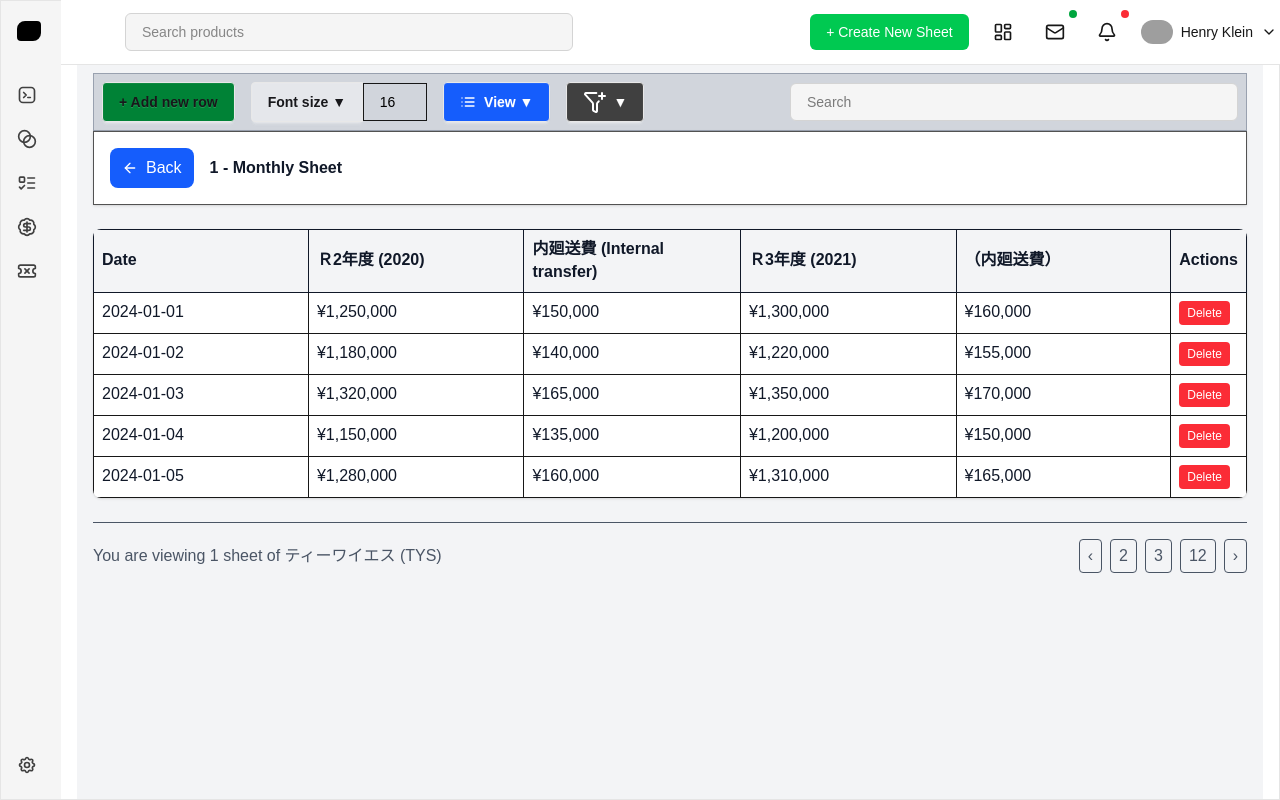
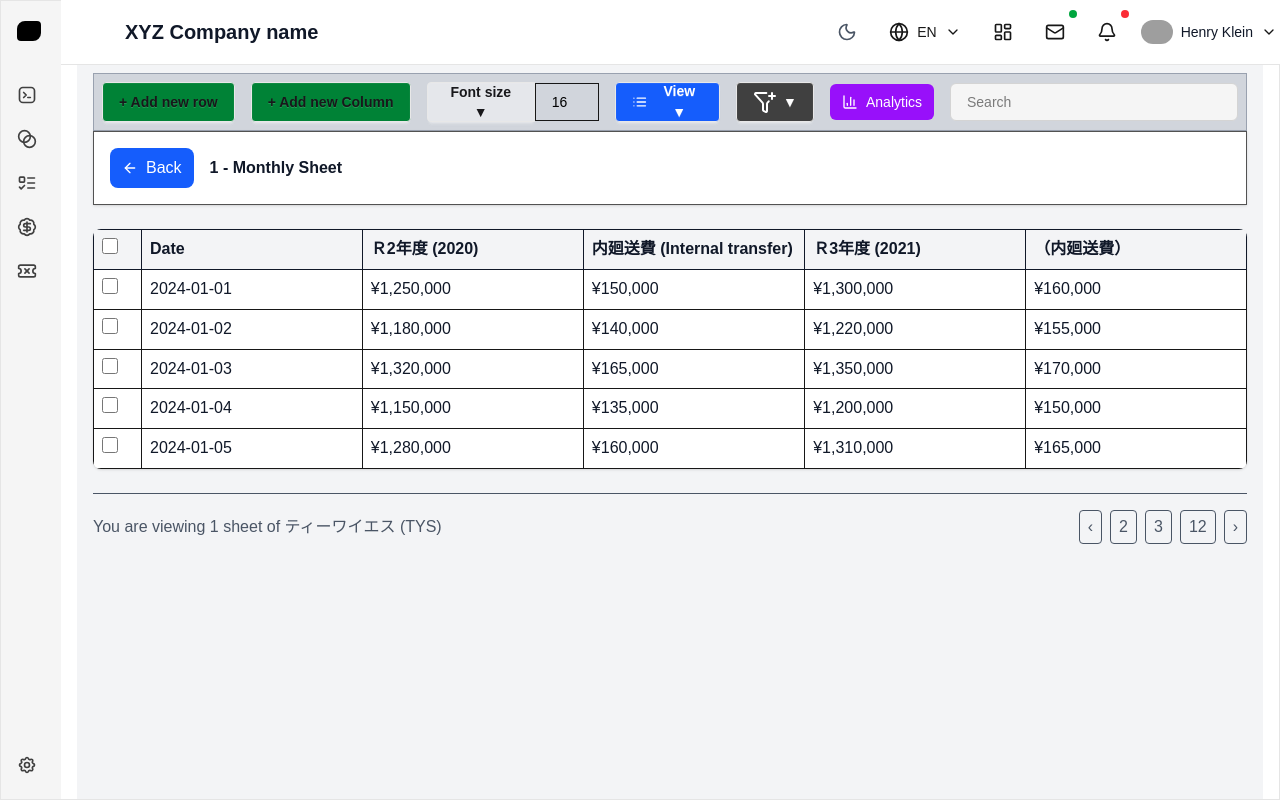
Before and after one commit to mehedi-kme08/next-japan, a Next.js app: page /features-3/Year/1 in a window 1280 px wide. Built offline with nearby package versions, Linux system fonts and the light colour scheme; grey boxes are pictures that could not be loaded.

Commit message:
some manual button added

```diff
--- a/src/app/component/Navigation/Navbar.js
+++ b/src/app/component/Navigation/Navbar.js
@@ -1,16 +1,19 @@
 'use client';
 
 import {
+  BarChart3,
   Bell,
   Calendar,
   ChevronDown,
+  Globe,
   LayoutDashboard,
   Link2,
   LogOut,
   Mail,
   Menu,
+  Moon,
   Settings,
-  UserPlus,
+  Sun,
   X
 } from 'lucide-react';
 import Image from 'next/image';
@@ -19,12 +22,37 @@ import { useState } from 'react';
 
 export default function Navbar() {
   const [mobileMenuOpen, setMobileMenuOpen] = useState(false);
+  const [isDarkMode, setIsDarkMode] = useState(false);
+  const [currentLanguage, setCurrentLanguage] = useState('EN');
+
+  const toggleDarkMode = () => {
+    setIsDarkMode(!isDarkMode);
+    // You can add actual dark mode logic here
+    document.documentElement.classList.toggle('dark');
+  };
+
+  const languages = [
+    { code: 'EN', name: 'English' },
+    { code: 'JP', name: '日本語' },
+    { code: 'CN', name: '中文' },
+    { code: 'KR', name: '한국어' }
+  ];
 
   return (
     <nav className="fixed top-0 w-screen bg-white dark:bg-neutral-800 z-50 border-b border-neutral-200 dark:border-neutral-700">
       <div className="flex items-center justify-between px-4 md:px-16 h-16">
-        {/* Left: Hamburger + Search */}
+        {/* Left: Company Name + Hamburger + Search */}
         <div className="flex items-center gap-4 flex-grow">
+          {/* Company Name - Desktop/Tablet Only */}
+          <div className="hidden md:flex items-center">
+            <h1 className="text-xl font-bold text-gray-900 dark:text-white">
+              XYZ Company name
+            </h1>
+            <span className="ml-2 text-sm text-gray-600 dark:text-gray-400">
+
+            </span>
+          </div>
+
           {/* Mobile Menu Button */}
           <button
             className="lg:hidden p-2 rounded hover:bg-neutral-200 dark:hover:bg-neutral-700"
@@ -33,19 +61,59 @@ export default function Navbar() {
             {mobileMenuOpen ? <X className="h-5 w-5" /> : <Menu className="h-5 w-5" />}
           </button>
 
-          {/* Search Bar */}
+          {/* Search Bar
           <form className="flex w-full max-w-xs sm:max-w-sm md:max-w-md">
             <input
               type="text"
               placeholder="Search products"
               className="w-full px-4 py-2 border border-neutral-300 dark:border-neutral-700 rounded-md bg-neutral-100 dark:bg-neutral-800 text-sm outline-none"
             />
-          </form>
+          </form> */}
         </div>
 
-        {/* Right: Icons & Profile */}
-        <div className="hidden lg:flex items-center gap-4">
-          <CreateButton />
+        {/* Right: Icons & Profile - Desktop/Tablet Only */}
+        <div className="hidden md:flex items-center gap-4">
+
+
+          {/* Dark Mode Toggle */}
+          <button
+            onClick={toggleDarkMode}
+            className="p-2 rounded-md hover:bg-neutral-200 dark:hover:bg-neutral-700 transition-colors"
+            title={isDarkMode ? "Switch to Light Mode" : "Switch to Dark Mode"}
+          >
+            {isDarkMode ? (
+              <Sun className="h-5 w-5 text-yellow-500" />
+            ) : (
+              <Moon className="h-5 w-5 text-gray-600 dark:text-gray-400" />
+            )}
+          </button>
+
+          {/* Language Selector */}
+          <div className="relative group">
+            <button className="flex items-center gap-2 p-2 rounded-md hover:bg-neutral-200 dark:hover:bg-neutral-700 transition-colors">
+              <Globe className="h-5 w-5" />
+              <span className="text-sm font-medium">{currentLanguage}</span>
+              <ChevronDown className="h-4 w-4" />
+            </button>
+            <div className="hidden group-hover:flex absolute right-0 top-full mt-2 w-48 bg-white dark:bg-neutral-900 shadow-lg border border-neutral-200 dark:border-neutral-700 rounded-md flex-col z-50">
+              <h6 className="px-4 py-2 font-semibold text-gray-900 dark:text-white">Language</h6>
+              <div className="border-t border-neutral-200 dark:border-neutral-700" />
+              {languages.map((lang) => (
+                <button
+                  key={lang.code}
+                  onClick={() => setCurrentLanguage(lang.code)}
+                  className={`flex items-center gap-3 px-4 py-2 hover:bg-neutral-100 dark:hover:bg-neutral-800 cursor-pointer text-left w-full ${
+                    currentLanguage === lang.code ? 'bg-blue-50 dark:bg-blue-900/20' : ''
+                  }`}
+                >
+                  <span className="text-sm font-medium">{lang.code}</span>
+                  <span className="text-xs text-gray-500 dark:text-gray-400">{lang.name}</span>
+                </button>
+              ))}
+            </div>
+          </div>
+
+          {/* <CreateButton /> */}
           <IconLink icon={<LayoutDashboard className="h-5 w-5" />} />
           <DropdownWrapper
             icon={<Mail className="h-5 w-5" />}
@@ -95,11 +163,12 @@ export default function Navbar() {
         </div>
       </div>
 
-      {/* Mobile Dropdown */}
+      {/* Mobile Dropdown - Only for mobile */}
       {mobileMenuOpen && (
-        <div className="lg:hidden px-4 pb-4 flex flex-col gap-4">
-          <CreateButton />
+        <div className="md:hidden px-4 pb-4 flex flex-col gap-4">
+          {/* <CreateButton /> */}
           <IconLink icon={<LayoutDashboard className="h-5 w-5" />} label="Dashboard" />
+          <IconLink icon={<BarChart3 className="h-5 w-5" />} label="Analytics" />
           <ProfileDropdown />
         </div>
       )}
@@ -107,23 +176,6 @@ export default function Navbar() {
   );
 }
 
-function CreateButton() {
-  return (
-    <div className="relative group">
-      <button className="bg-green-500 text-white px-4 py-2 rounded-md text-sm w-full lg:w-auto">
-        + Create New Sheet
-      </button>
-      <div className="hidden group-hover:flex absolute right-0 top-full mt-2 w-64 bg-white dark:bg-neutral-900 shadow-lg border border-neutral-200 dark:border-neutral-700 rounded-md flex-col z-50">
-        <h6 className="px-4 py-2 font-semibold">Projects</h6>
-        <div className="border-t border-neutral-200 dark:border-neutral-700" />
-        <DropdownItem icon={<UserPlus />} label="Software Development" />
-        <DropdownItem icon={<LayoutDashboard />} label="UI Development" />
-        <DropdownItem icon={<Settings />} label="Software Testing" />
-        <p className="text-center text-sm py-2 text-neutral-500">See all projects</p>
-      </div>
-    </div>
-  );
-}
 
 function IconLink({ icon, label }) {
   return (
@@ -145,11 +197,11 @@ function ProfileDropdown() {
           height={32}
           className="rounded-full"
         />
-        <p className="hidden sm:block text-sm font-medium">Henry Klein</p>
+        <p className="hidden sm:block text-sm font-medium text-gray-900 dark:text-white">Henry Klein</p>
         <ChevronDown className="hidden sm:block h-4 w-4" />
       </div>
       <div className="hidden group-hover:flex absolute right-0 top-full mt-2 w-64 bg-white dark:bg-neutral-900 shadow-lg border border-neutral-200 dark:border-neutral-700 rounded-md flex-col z-50">
-        <h6 className="px-4 py-2 font-semibold">Profile</h6>
+        <h6 className="px-4 py-2 font-semibold text-gray-900 dark:text-white">Profile</h6>
         <div className="border-t border-neutral-200 dark:border-neutral-700" />
         <DropdownItem icon={<Settings className="text-green-500" />} label="Settings" />
         <DropdownItem icon={<LogOut className="text-red-500" />} label="Log out" />
@@ -165,7 +217,7 @@ function DropdownItem({ icon, label }) {
       <div className="w-8 h-8 bg-neutral-200 dark:bg-neutral-700 rounded-full flex items-center justify-center">
         {icon}
       </div>
-      <p className="text-sm">{label}</p>
+      <p className="text-sm text-gray-900 dark:text-white">{label}</p>
     </div>
   );
 }
@@ -178,7 +230,7 @@ function DropdownWrapper({ icon, badgeColor, title, items }) {
         <span className={`absolute -top-1 -right-1 h-2 w-2 rounded-full ${badgeColor}`} />
       </div>
       <div className="hidden group-hover:flex absolute right-0 top-full mt-2 w-72 bg-white dark:bg-neutral-900 shadow-lg border border-neutral-200 dark:border-neutral-700 rounded-md flex-col z-50">
-        <h6 className="px-4 py-2 font-semibold">{title}</h6>
+        <h6 className="px-4 py-2 font-semibold text-gray-900 dark:text-white">{title}</h6>
         <div className="border-t border-neutral-200 dark:border-neutral-700" />
         {items.map((item, idx) => (
           <div
@@ -199,7 +251,7 @@ function DropdownWrapper({ icon, badgeColor, title, items }) {
               </div>
             )}
             <div>
-              <p className="text-sm font-medium">{item.label}</p>
+              <p className="text-sm font-medium text-gray-900 dark:text-white">{item.label}</p>
               <p className="text-xs text-neutral-500">{item.sub}</p>
             </div>
           </div>
--- a/src/app/component/Navigation/SidebarDemo.js
+++ b/src/app/component/Navigation/SidebarDemo.js
@@ -13,7 +13,7 @@ import Navbar from "./Navbar";
 export function SidebarDemo({ children }) {
   const links = [
     {
-      label: "Dashboard",
+      label: "features-1",
       href: "/",
       icon: <IconBrandTabler className="h-5 w-5 shrink-0 text-neutral-700 dark:text-neutral-200" />,
     },
@@ -28,12 +28,12 @@ export function SidebarDemo({ children }) {
       icon: <ListTodo className="h-5 w-5 shrink-0 text-neutral-700 dark:text-neutral-200" />,
     },
     {
-      label: "Orders and Monthly Sales",
-      href: "orders-and-monthly-sales",
+      label: "features-4",
+      href: "features-4",
       icon: <BadgeDollarSign className="h-5 w-5 shrink-0 text-neutral-700 dark:text-neutral-200" />,
     },
     {
-      label: "Invoice",
+      label: "features-5",
       href: "invoice",
       icon: <TicketX className="h-5 w-5 shrink-0 text-neutral-700 dark:text-neutral-200" />,
     },
--- a/src/app/component/ui/userPanel.js
+++ b/src/app/component/ui/userPanel.js
@@ -1,8 +1,9 @@
 "use client";
-import { FunnelPlus, Grid3X3, List, ListTodo } from "lucide-react";
+import { BarChart3, FunnelPlus, Grid3X3, List, ListTodo } from "lucide-react";
+import Link from "next/link";
 import React, { useState } from "react"; // Added missing import for React
 
-export default function UserPanel({ children, onViewChange, isInsideFolder = false, onAddNewSheet, onFontSizeChange, fontSize = 16, isDataView = false }) {
+export default function UserPanel({ children, onViewChange, isInsideFolder = false, onAddNewSheet, onFontSizeChange, fontSize = 16, isDataView = false, isAnalytics = true ,onAddNewcolum=false}) {
   console.log("user pannel render");
   const [currentView, setCurrentView] = useState("list"); // "list", "grid", "list-info"
 
@@ -97,7 +98,15 @@ export default function UserPanel({ children, onViewChange, isInsideFolder = fal
         >
           {getButtonText()}
         </button>
+        {onAddNewcolum && <button
+          className="btn bg-green-700"
+          onClick={handleAddButtonClick}
+        >
+          + Add new Column
+        </button> }
         {children}
+
+
 
         {/* Font Size Control */}
         <div className="flex items-center">
@@ -191,9 +200,19 @@ export default function UserPanel({ children, onViewChange, isInsideFolder = fal
             ))}
           </ul>
         </div>
+         {/* Analytics Button */}
+         {isAnalytics && (
+          <Link
+            href="/analytics"
+            className="flex items-center gap-2 px-3 py-2 bg-purple-600 text-white rounded-md hover:bg-purple-700 transition-colors"
+          >
+            <BarChart3 className="h-4 w-4" />
+            <span className="text-sm font-medium">Analytics</span>
+          </Link>
+        )}
       </div>
 
-      <form className="flex w-full  max-w-[14rem] lg:max-w-md">
+      <form className="flex w-full  max-w-[12rem] lg:max-w-[18rem]">
         <input
           type="text"
           placeholder="Search "
--- a/src/app/features-3/Year/[slug]/page.js
+++ b/src/app/features-3/Year/[slug]/page.js
@@ -21,6 +21,7 @@ export default function MonthlySheetPage({ params }) {
 
   const [currentView, setCurrentView] = useState("list");
   const [fontSize, setFontSize] = useState(16);
+  const [selectedRows, setSelectedRows] = useState(new Set());
 
   const handleBackClick = () => {
     router.back();
@@ -40,6 +41,30 @@ export default function MonthlySheetPage({ params }) {
   const deleteRow = (rowIndex) => {
     const newData = tableData.filter((_, index) => index !== rowIndex);
     setTableData(newData);
+  };
+
+  const handleRowSelection = (rowIndex) => {
+    const newSelectedRows = new Set(selectedRows);
+    if (newSelectedRows.has(rowIndex)) {
+      newSelectedRows.delete(rowIndex);
+    } else {
+      newSelectedRows.add(rowIndex);
+    }
+    setSelectedRows(newSelectedRows);
+  };
+
+  const handleSelectAll = () => {
+    if (selectedRows.size === tableData.length) {
+      setSelectedRows(new Set());
+    } else {
+      setSelectedRows(new Set(tableData.map((_, index) => index)));
+    }
+  };
+
+  const deleteSelectedRows = () => {
+    const newData = tableData.filter((_, index) => !selectedRows.has(index));
+    setTableData(newData);
+    setSelectedRows(new Set());
   };
 
   const handleViewChange = (viewType) => {
@@ -68,6 +93,7 @@ export default function MonthlySheetPage({ params }) {
           onAddNewSheet={handleAddNewSheet}
           onFontSizeChange={handleFontSizeChange}
           fontSize={fontSize}
+          onAddNewcolum={true}
         >
 
         </UserPanel>
@@ -88,6 +114,21 @@ export default function MonthlySheetPage({ params }) {
               </h1>
             </div>
           </div>
+
+          {/* Bulk Actions */}
+          {selectedRows.size > 0 && (
+            <div className="flex items-center gap-2">
+              <span className="text-sm text-gray-600 dark:text-gray-400">
+                {selectedRows.size} row(s) selected
+              </span>
+              <button
+                onClick={deleteSelectedRows}
+                className="px-3 py-1 bg-red-500 text-white rounded text-sm hover:bg-red-600 transition-colors"
+              >
+                Delete Selected
+              </button>
+            </div>
+          )}
         </div>
 
         {/* Table */}
@@ -99,6 +140,14 @@ export default function MonthlySheetPage({ params }) {
             >
               <thead className="bg-gray-100 dark:bg-neutral-800 text-gray-900 dark:text-white">
                 <tr>
+                  <th className="p-2 border dark:border-neutral-700 w-12">
+                    <input
+                      type="checkbox"
+                      checked={selectedRows.size === tableData.length && tableData.length > 0}
+                      onChange={handleSelectAll}
+                      className="w-4 h-4 text-blue-600 bg-gray-100 border-gray-300 rounded focus:ring-blue-500 dark:focus:ring-blue-600 dark:ring-offset-gray-800 focus:ring-2 dark:bg-gray-700 dark:border-gray-600"
+                    />
+                  </th>
                   <th className="p-2 border dark:border-neutral-700">Date</th>
                   <th className="p-2 border dark:border-neutral-700">
                     Ｒ2年度 (2020)
@@ -112,17 +161,24 @@ export default function MonthlySheetPage({ params }) {
                   <th className="p-2 border dark:border-neutral-700">
                     （内廻送費）
                   </th>
-                  <th className="p-2 border dark:border-neutral-700">
-                    Actions
-                  </th>
                 </tr>
               </thead>
               <tbody>
                 {tableData.map((row, rowIndex) => (
                   <tr
                     key={rowIndex}
-                    className="hover:bg-gray-100 dark:hover:bg-neutral-800"
+                    className={`hover:bg-gray-100 dark:hover:bg-neutral-800 ${
+                      selectedRows.has(rowIndex) ? 'bg-blue-50 dark:bg-blue-900/20' : ''
+                    }`}
                   >
+                    <td className="p-2 border dark:border-neutral-700">
+                      <input
+                        type="checkbox"
+                        checked={selectedRows.has(rowIndex)}
+                        onChange={() => handleRowSelection(rowIndex)}
+                        className="w-4 h-4 text-blue-600 bg-gray-100 border-gray-300 rounded focus:ring-blue-500 dark:focus:ring-blue-600 dark:ring-offset-gray-800 focus:ring-2 dark:bg-gray-700 dark:border-gray-600"
+                      />
+                    </td>
                     {row.map((cell, cellIndex) => (
                       <td
                         key={cellIndex}
@@ -142,14 +198,6 @@ export default function MonthlySheetPage({ params }) {
                         />
                       </td>
                     ))}
-                    <td className="p-2 border dark:border-neutral-700">
-                      <button
-                        onClick={() => deleteRow(rowIndex)}
-                        className="px-2 py-1 bg-red-500 text-white rounded text-xs hover:bg-red-600 transition-colors"
-                      >
-                        Delete
-                      </button>
-                    </td>
                   </tr>
                 ))}
               </tbody>
```
